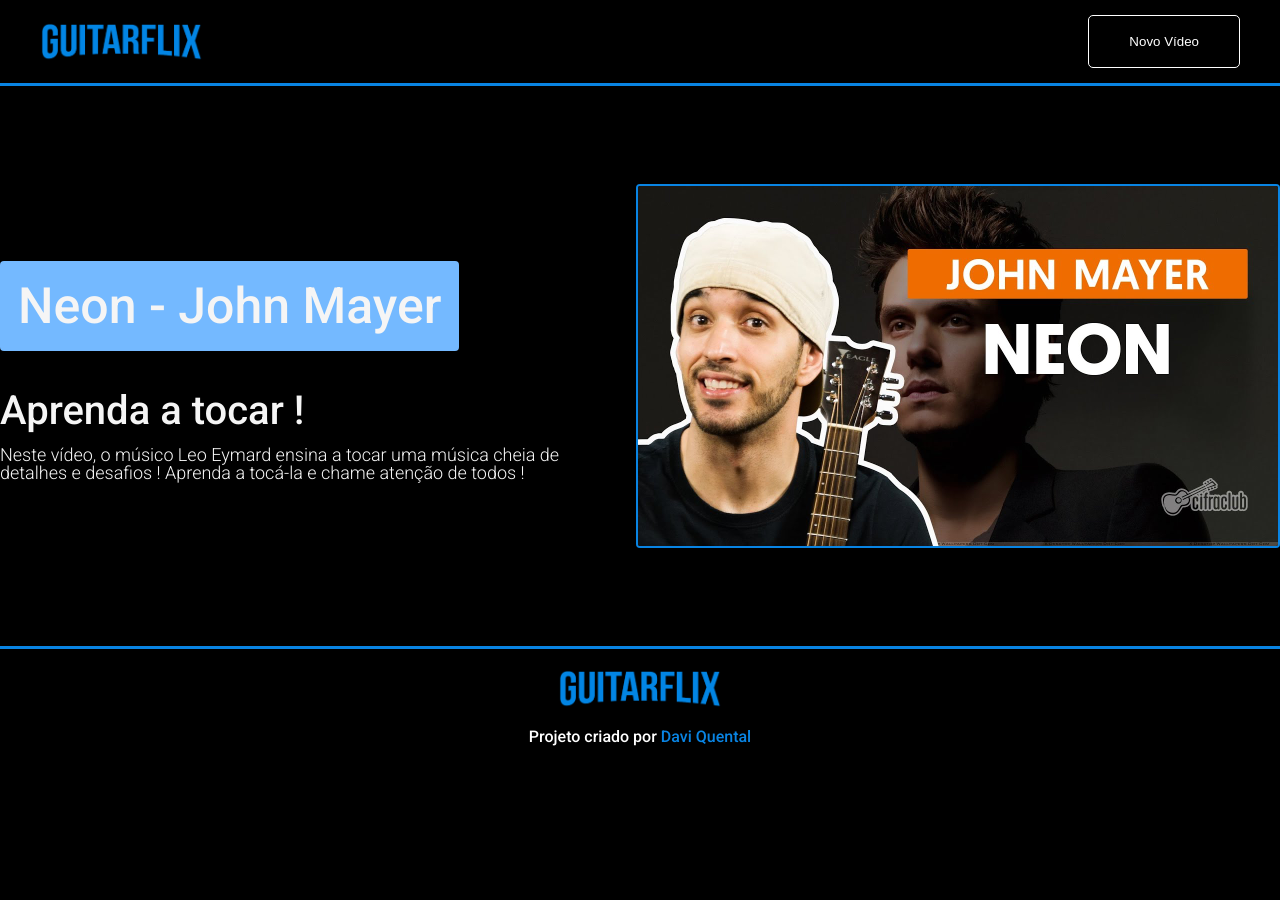
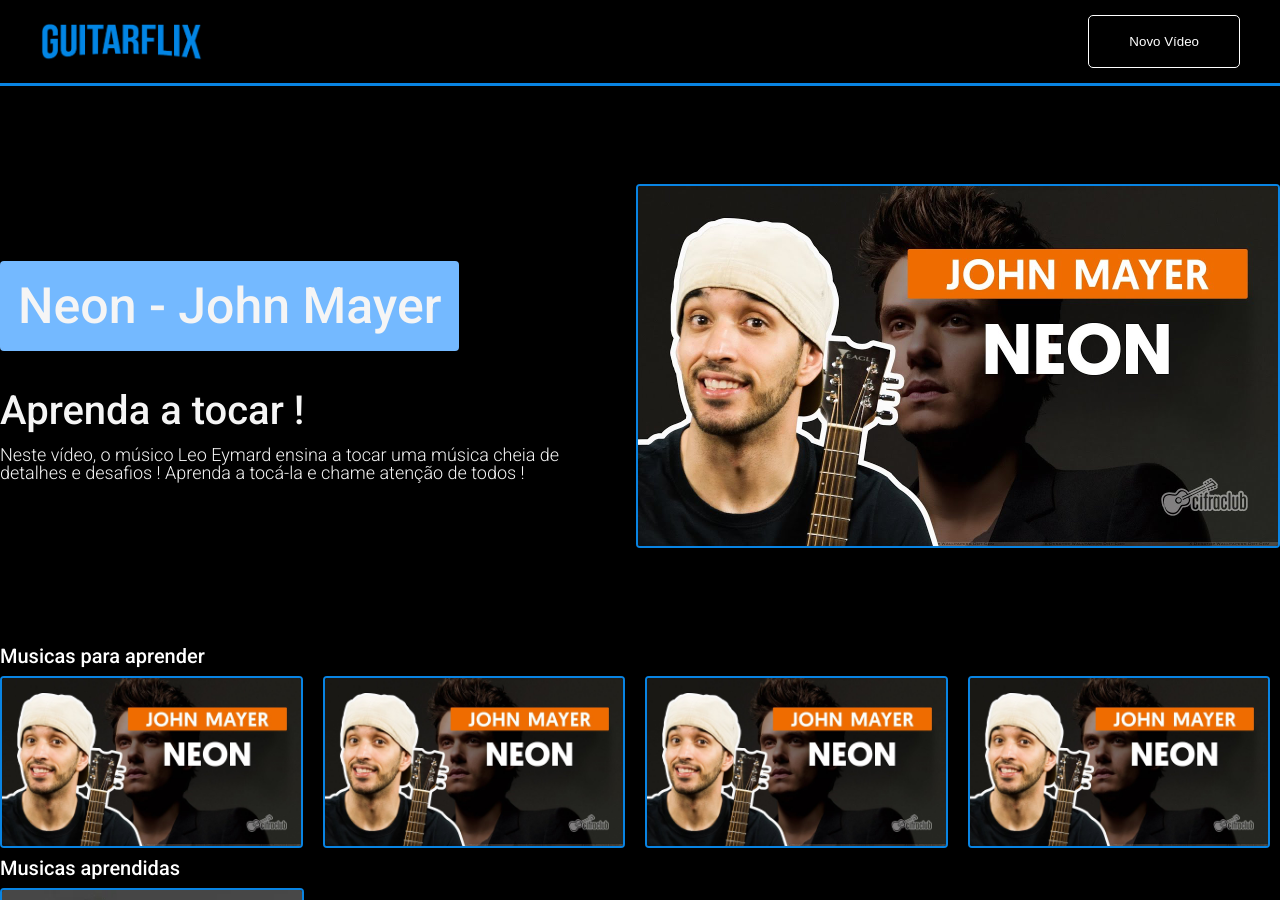
Before and after one commit to DaviQuental/guitarflix, a React (Create React App) app: page / in a window 1280 px wide. Shown: the top 900 px of the page. Before the commit the page ends 800 px from the top, so only its background shows below. Built offline with nearby package versions, Linux system fonts and the light colour scheme.

Commit message:
✅Add RollerGF to MainGF Component

```diff
--- a/src/container/MainGF/index.js
+++ b/src/container/MainGF/index.js
@@ -8,6 +8,10 @@
 import TitleGF from '../../components/TitleGF';
 import DescriptionGF from '../../components/DescriptionGF';
 import { mainThumb } from '../../data/thumbData';
+import RollerGF from '../../components/RollerGF/index';
+
+/*VAR IMPORT*/
+import { learnMusic, learnedMusic } from '../../data/thumbData';
 
 const MainGF = () => (
     <Main>
@@ -19,6 +23,8 @@
             </Text>
             <ThumbGF src={mainThumb.src} alt={mainThumb.alt} imageChannel={mainThumb.imageChannel} altChannel={mainThumb.altChannel} title={mainThumb.title} href={mainThumb.href} />
         </BannerGF>
+        <RollerGF title={"Musicas para aprender"} varMap={learnMusic} />
+        <RollerGF title={"Musicas aprendidas"} varMap={learnedMusic} />
     </Main>
 );
 
```
